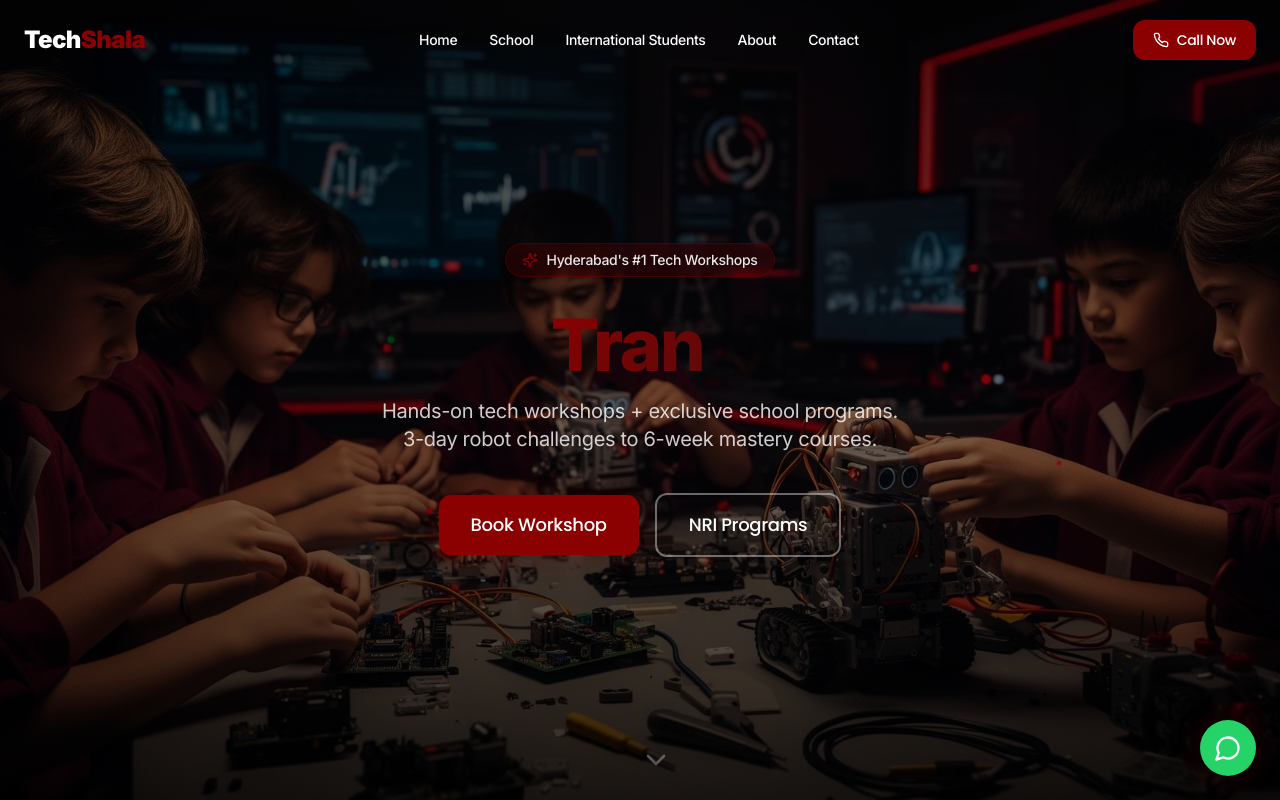
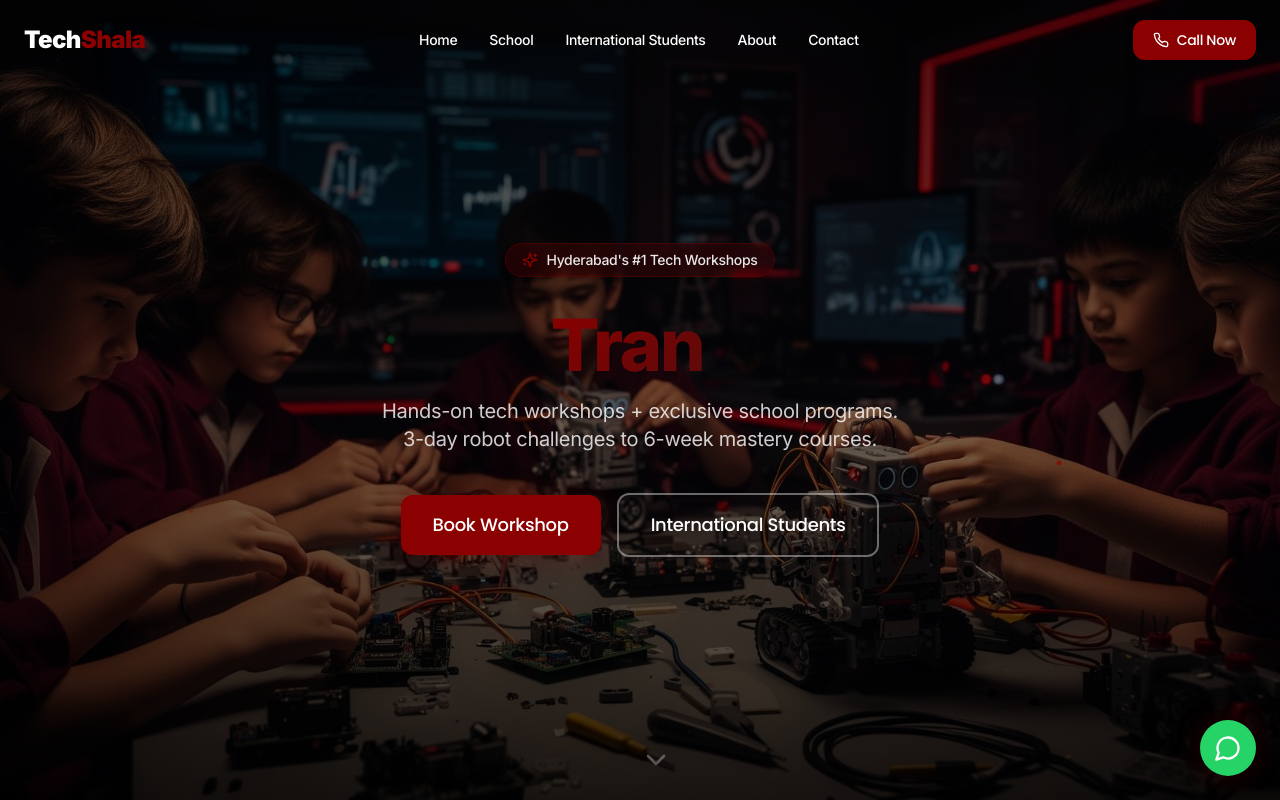
Before and after one commit to Itz-hazaa/Techshala.site, a React (Vite) app: page / in a window 1280 px wide. Shown: the top 800 px of the page. Built offline with nearby package versions, Linux system fonts and the light colour scheme; the HTML template or start-up script is replaced by a standard one.

Commit message:
Update Hero.tsx

```diff
--- a/src/components/TechShala/Hero.tsx
+++ b/src/components/TechShala/Hero.tsx
@@ -100,7 +100,7 @@ export default function Hero() {
               href="#schools"
               className="w-full sm:w-auto inline-flex items-center justify-center border-2 border-primary-foreground/40 text-primary-foreground font-button font-600 text-lg px-8 py-4 rounded-xl hover:bg-primary-foreground/10 transition-all"
             >
-              NRI Programs
+              International Students
             </a>
           </div>
         </motion.div>
```
